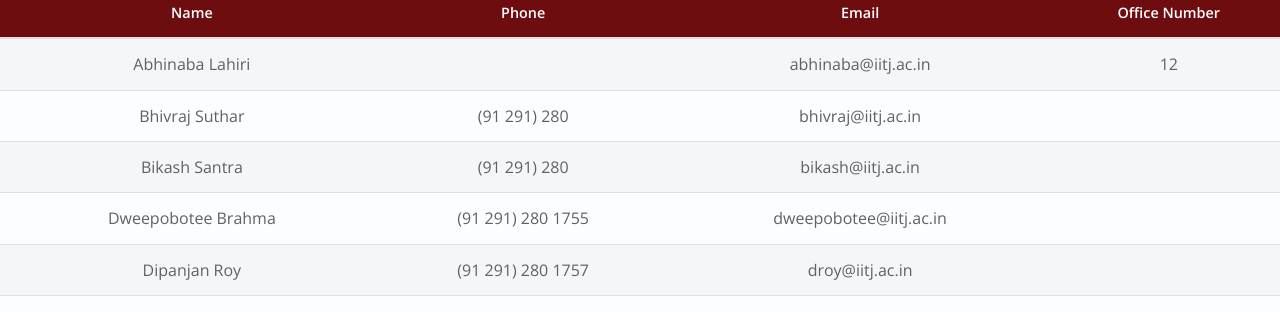
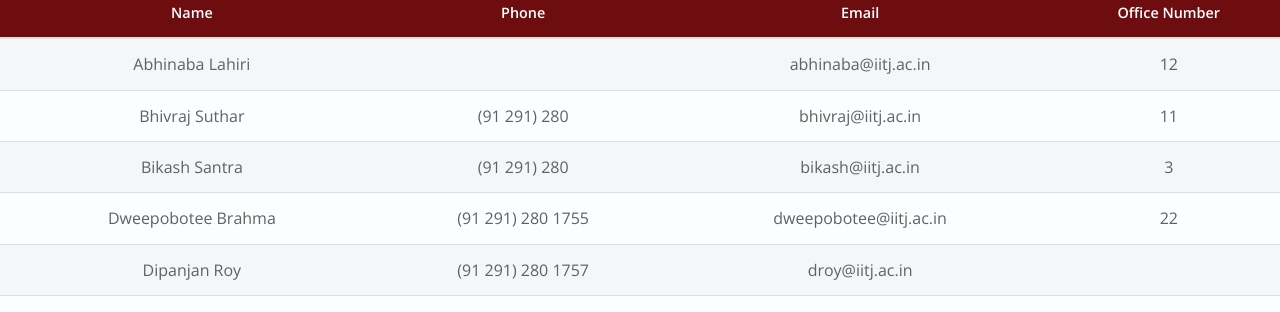
Before and after one commit to SAIDEIITJ/SAIDE_main, a Jekyll site: the page built from _pages/directory.md, in a window 1280 px wide. Shown: the part 933-1245 px from the top of the page. Built offline with Jekyll 4.4.1, drawn with Linux system fonts in a browser that asks for light colours; nearby versions of some CDN libraries.

Commit message:
Update team

```diff
--- a/_data/team.yaml
+++ b/_data/team.yaml
@@ -23,7 +23,7 @@
   staff: 0
   email: ' bhivraj@iitj.ac.in'
   phone: (91 291) 280
-  office_number: ''
+  office_number: '11'
   bio1: Robotics and Artificial Intelligence
   bio2: ''
   bio3: ''
@@ -41,7 +41,7 @@
   staff: 0
   email: bikash@iitj.ac.in
   phone: ' (91 291) 280'
-  office_number: ''
+  office_number: '3'
   bio1: Computer Vision, Machine Learning, and Medical Image Analysis
   bio2: ''
   bio3: ''
@@ -59,7 +59,7 @@
   staff: 0
   email: dweepobotee@iitj.ac.in
   phone: (91 291) 280 1755
-  office_number: ''
+  office_number: '22'
   bio1: Econometrics, Causal Inference and Machine Learning, Health Economics
   bio2: ''
   bio3: ''
```
